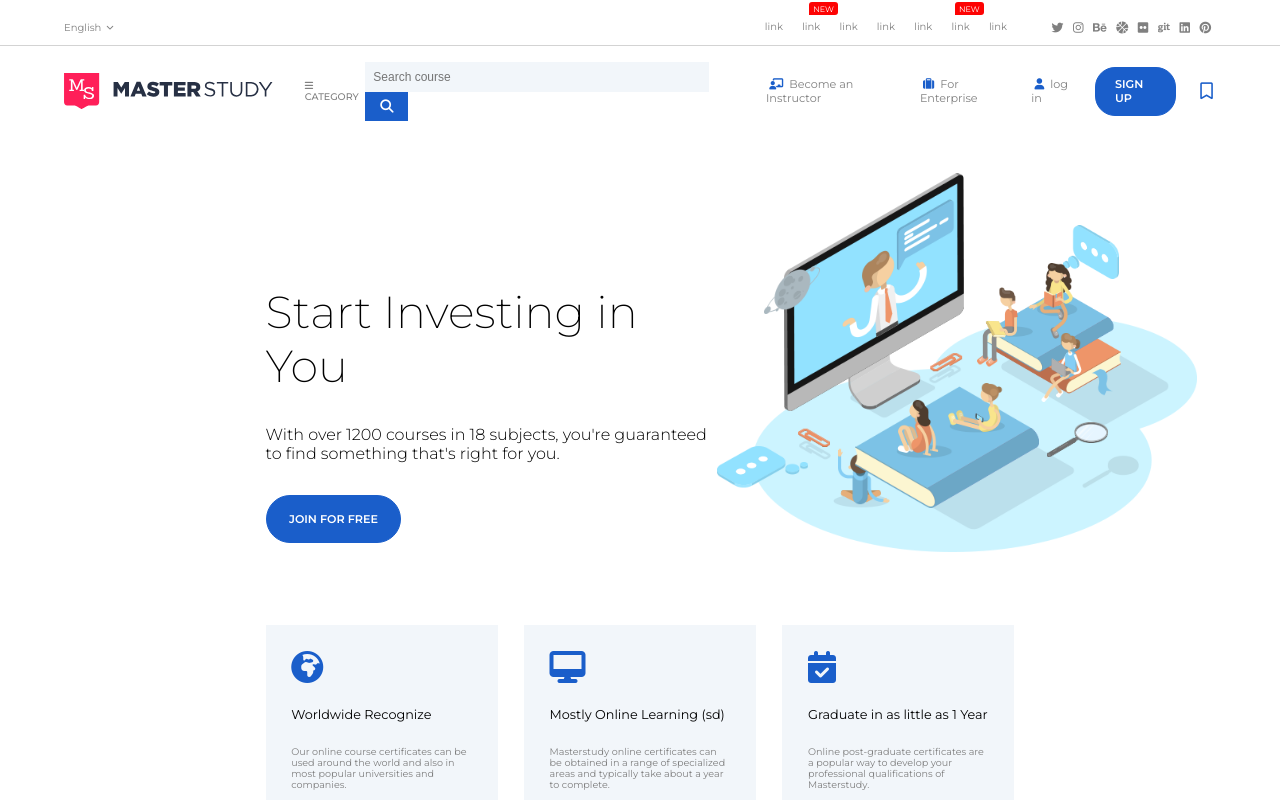
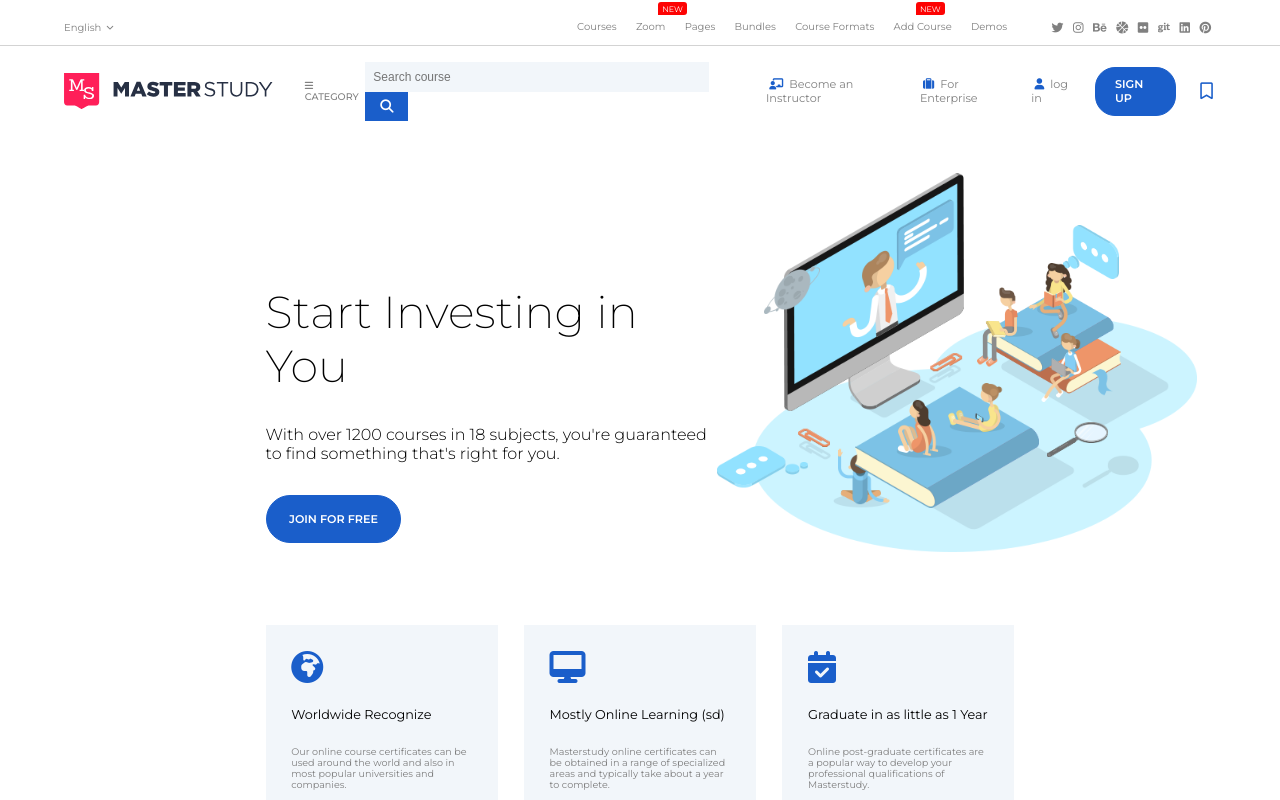
Before and after one commit to Giuseppe-Lo-Re/proj-html-vuejs, a Vue app: page / in a window 1280 px wide. Shown: the top 800 px of the page. Built offline with nearby package versions, Linux system fonts and the light colour scheme.

Commit message:
VueJs parts Complete

```diff
--- a/src/App.vue
+++ b/src/App.vue
@@ -2,13 +2,17 @@
   <div id="app">
 
     <!-- Header -->
-    <HeaderComponent />
+    <HeaderComponent
+      :links="headerLinks"
+      />
 
     <!-- Main -->
     <MainComponent />
 
     <!-- Footer -->
-    <FooterComponent />
+    <FooterComponent
+      :links1="footerLinks1"
+      :links2="footerLinks2"/>
   </div>
 </template>
 
@@ -23,6 +27,75 @@ export default {
     HeaderComponent,
     MainComponent,
     FooterComponent
+  },
+  data() {
+    return {
+      headerLinks: [
+         {
+          category: 'Courses',
+          url: '#',
+          isNew: false
+        },
+        {
+          category: 'Zoom',
+          url: '#',
+          isNew: true
+        },
+        {
+          category: 'Pages',
+          url: '#',
+          isNew: false
+        },
+        {
+          category: 'Bundles',
+          url: '#',
+          isNew: false
+        },
+        {
+          category: 'Course Formats',
+          url: '#',
+          isNew: false
+        },
+        {
+          category: 'Add Course',
+          url: '#',
+          isNew: true
+        },
+        {
+          category: 'Demos',
+          url: '#',
+          isNew: false
+        }
+      ],
+      footerLinks1: [
+        {
+          category: 'Blog',
+          url: '#'
+        },
+        {
+          category: 'Home',
+          url: '#'
+        },
+        {
+          category: 'Shortcodes',
+          url: '#'
+        }
+      ],
+      footerLinks2: [
+        {
+          category: 'Courses',
+          url: '#'
+        },
+        {
+          category: 'Membership',
+          url: '#'
+        },
+        {
+          category: 'Typography',
+          url: '#'
+        },
+      ]
+    }
   }
 }
 </script>
--- a/src/components/FooterComponent.vue
+++ b/src/components/FooterComponent.vue
@@ -88,36 +88,33 @@
           </h5>
 
           <div class="ul-wrapper">
+
+            <!-- Links via props from data "footerLinks1" -->
             <ul>
-              <li>
-                <span>link</span>
+              <li
+                v-for="(link, index) in links1"
+                :key= "index"
+                >
+                <span>
+                  <a :href="link.url">
+                    {{ link.category }}
+                  </a>
+                </span>
               </li>
-
-              <li>
-                <span>link</span>
-              </li>
-
-
-              <li>
-                <span>link</span>
-              </li>
-
             </ul>
 
+            <!-- Links via props from data "footerLinks2" -->
             <ul>
-              <li>
-                <span>link</span>
+              <li
+                v-for="(link, index) in links2"
+                :key= "index"
+                >
+                <span>
+                  <a :href="link.url">
+                    {{ link.category }}
+                  </a>
+                </span>
               </li>
-
-              <li>
-                <span>link</span>
-              </li>
-
-
-              <li>
-                <span>link</span>
-              </li>
-
             </ul>
           </div>
         </li>
@@ -191,7 +188,11 @@
 
 <script>
 export default {
-name: "FooterComponent"
+name: "FooterComponent",
+props: {
+  links1: Array,
+  links2: Array
+}
 }
 </script>
 
@@ -257,7 +258,10 @@ footer {
 
         li {
           padding-right: 2rem;
-          cursor: pointer;
+
+          a {
+            color:$median_cut6;
+          }
         }
       }
 
--- a/src/components/HeaderComponent.vue
+++ b/src/components/HeaderComponent.vue
@@ -23,43 +23,21 @@
                     <!-- Menu Links -->
                     <ul class="menu-links">
 
-                        <li>
-                            link
-                        </li>
-
-                        <li class="relative">
-
+                        <!-- Links via props from data "headerLinks" -->
+                        <li
+                        v-for="(link, index) in links"
+                        :key= "index"
+                        >
                             <!-- Notification -->
-                            <div class="new on-second">
-                                new
-                            </div>
-                            link
-                        </li>
-
-                        <li>
-                            link
-                        </li>
-
-                        <li>
-                            link
-                        </li>
-
-                        <li>
-                            link
-                        </li>
-
-                        <li>
-
-                            <!-- Notification -->
-                            <div class="new on-sixth">
+                            <div
+                                v-if="link.isNew"
+                                :class="{'new':link.isNew, 'on-second':link.isNew, }">
                                 new
                             </div>
 
-                            link
-                        </li>
-
-                        <li>
-                            link
+                            <a :href="link.url">
+                                {{ link.category }}
+                            </a>
                         </li>
                     </ul>
 
@@ -179,7 +157,10 @@
 
 <script>
 export default {
-name: "HeaderComponent"
+name: "HeaderComponent",
+props: {
+    links: Array
+}
 }
 </script>
 
@@ -209,11 +190,11 @@ header {
 
             .menu-links {
                 display: flex;
-                position: relative;
 
                 li {
                     list-style-type: none;
                     padding-inline: 0.6rem;
+                    position: relative;
                     cursor: pointer;
 
                     .new {
@@ -228,7 +209,7 @@ header {
                         &.on-second {
                             position: absolute;
                             top: -18px;
-                            left: 54px;
+                            left: 32px;
                         }
 
                         &.on-sixth {
--- a/src/components/MainComponent.vue
+++ b/src/components/MainComponent.vue
@@ -1533,6 +1533,7 @@
 <script>
 export default {
 name: "MainComponent",
+
 }
 </script>
 
```
